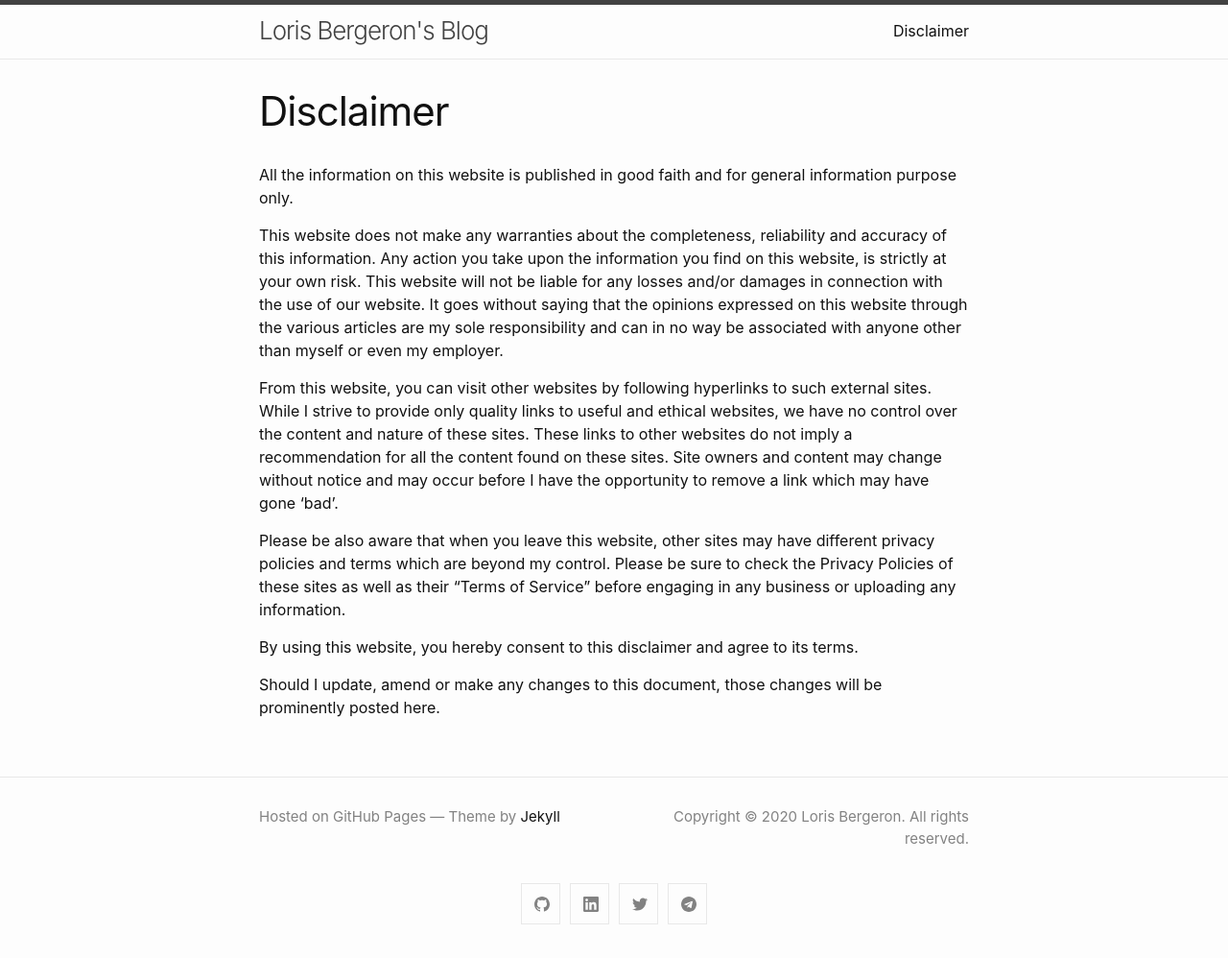
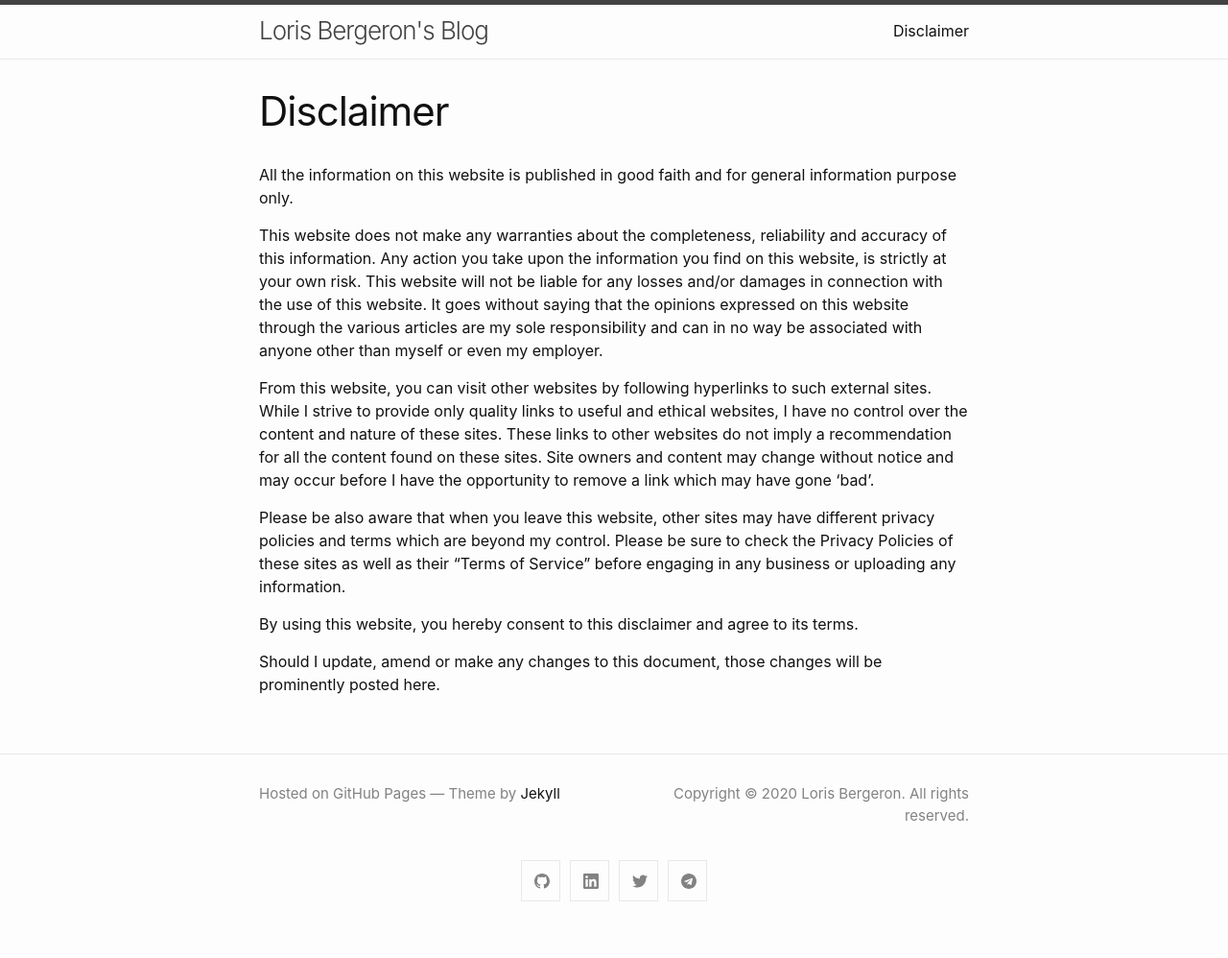
Before and after one commit to lorisbergeron/lorisbergeron.github.io, a Jekyll site: the page built from disclaimer.md, in a window 1280 px wide. Shown: the whole page at 96% size. Built offline with Jekyll 4.4.1, drawn with Linux system fonts in a browser that asks for light colours; after the commit the page ends 974 px from its top, so only the background shows below that.

Commit message:
Update disclaimer.md

```diff
--- a/disclaimer.md
+++ b/disclaimer.md
@@ -6,9 +6,9 @@ permalink: /disclaimer/
 
 All the information on this website is published in good faith and for general information purpose only.
 
-This website does not make any warranties about the completeness, reliability and accuracy of this information. Any action you take upon the information you find on this website, is strictly at your own risk. This website will not be liable for any losses and/or damages in connection with the use of our website. It goes without saying that the opinions expressed on this website through the various articles are my sole responsibility and can in no way be associated with anyone other than myself or even my employer.
+This website does not make any warranties about the completeness, reliability and accuracy of this information. Any action you take upon the information you find on this website, is strictly at your own risk. This website will not be liable for any losses and/or damages in connection with the use of this website. It goes without saying that the opinions expressed on this website through the various articles are my sole responsibility and can in no way be associated with anyone other than myself or even my employer.
 
-From this website, you can visit other websites by following hyperlinks to such external sites. While I strive to provide only quality links to useful and ethical websites, we have no control over the content and nature of these sites. These links to other websites do not imply a recommendation for all the content found on these sites. Site owners and content may change without notice and may occur before I have the opportunity to remove a link which may have gone 'bad'.
+From this website, you can visit other websites by following hyperlinks to such external sites. While I strive to provide only quality links to useful and ethical websites, I have no control over the content and nature of these sites. These links to other websites do not imply a recommendation for all the content found on these sites. Site owners and content may change without notice and may occur before I have the opportunity to remove a link which may have gone 'bad'.
 
 Please be also aware that when you leave this website, other sites may have different privacy policies and terms which are beyond my control. Please be sure to check the Privacy Policies of these sites as well as their "Terms of Service" before engaging in any business or uploading any information.
 
```
